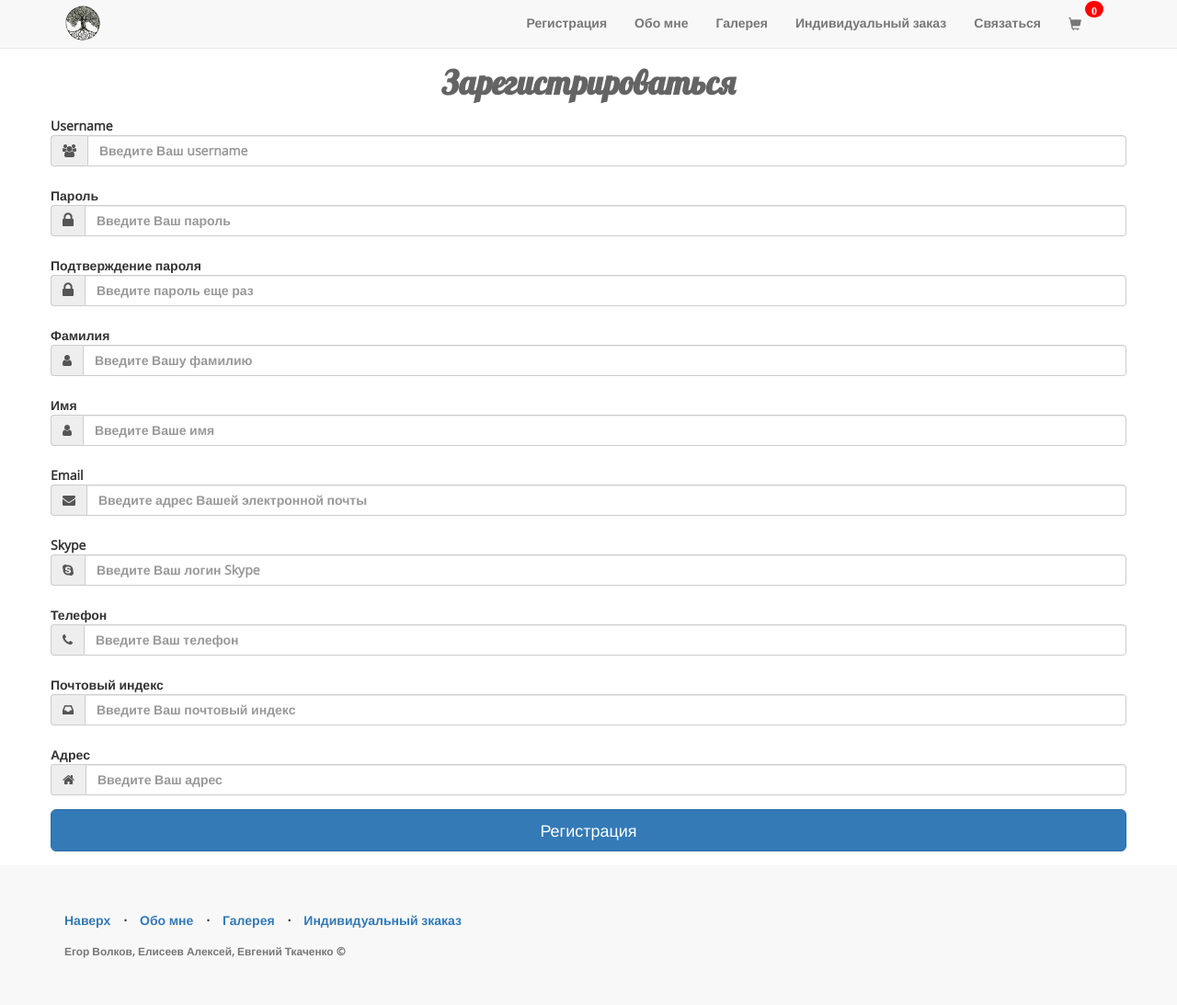
After one commit to EugenyPenepok/Wood, a Django app: page /register in a window 1280 px wide. The commit adds this page. Shown: the whole page at 92% size. Run offline with Django 3.2, Linux system fonts and the light colour scheme; some libraries are stand-ins or nearby versions.

Commit message:
Форма регистрации и исправленные шрифты

```diff
--- a/templates/base.html
+++ b/templates/base.html
@@ -16,7 +16,8 @@
     <link  href="{%  static "css/style.css" %}" rel="stylesheet">
     <!-- Custom Fonts -->
     <link href="{%  static "font-awesome/css/font-awesome.min.css" %}" rel="stylesheet" type="text/css">
-    <link href="https://fonts.googleapis.com/css?family=Lato:300,400,700,300italic,400italic,700italic" rel="stylesheet" type="text/css">
+    <link href="https://fonts.googleapis.com/css?family=Lobster" rel="stylesheet">
+    <link href="https://fonts.googleapis.com/css?family=Open+Sans" rel="stylesheet">
 
     <!-- HTML5 Shim and Respond.js IE8 support of HTML5 elements and media queries -->
     <!-- WARNING: Respond.js doesn't work if you view the page via file:// -->
--- a/templates/header.html
+++ b/templates/header.html
@@ -16,6 +16,9 @@
         <!-- Collect the nav links, forms, and other content for toggling -->
         <div class="collapse navbar-collapse" id="bs-example-navbar-collapse-1">
             <ul class="nav navbar-nav navbar-right">
+                <li>
+                     <a href="{% url 'register' %}">Регистрация</a>
+                </li>
                 <li>
                     <a href="/#about">Обо мне</a>
                 </li>
--- a/wood/static/css/style.css
+++ b/wood/static/css/style.css
@@ -25,7 +25,7 @@
 
 h1,
 h2 {
-    font-family: Helvetica, 'Lobster', cursive;
+    font-family: 'Lobster', cursive;
     font-weight: 800;
 }
 
@@ -34,7 +34,7 @@ h3,
 h4,
 h5,
 h6 {
-    font-family: "Lato", "Helvetica Neue", Helvetica, Arial, sans-serif;
+    font-family: 'Open Sans', Helvetica, Arial, sans-serif;
     font-weight: 700;
 }
 
--- a/wood/templates/product.html
+++ b/wood/templates/product.html
@@ -110,7 +110,7 @@
 
 	<div class="catalog-header">
 		<div class="col-lg-12">
-				<h1>Просмотр изделия</h1>
+				<h1>{{ product.name }}</h1>
 		</div>
 	</div>
 
--- /dev/null
+++ b/wood/templates/register.html
@@ -0,0 +1,121 @@
+{% extends "base.html" %}
+{% block rows %}
+
+<div class="container">
+    <div class="catalog-header">
+        <div class="col-lg-12">
+            <h1>Зарегистрироваться</h1>
+        </div>
+    </div>
+        <div class="main-login main-center">
+            <form class="form-horizontal" method="post" action="#">
+
+                <div class="form-group">
+                    <label for="username" class="cols-sm-2 control-label">Username</label>
+                    <div class="cols-sm-10">
+                        <div class="input-group">
+                            <span class="input-group-addon"><i class="fa fa-users fa" aria-hidden="true"></i></span>
+                            <input type="text" class="form-control" name="username" id="username"  placeholder="Введите Ваш username"/>
+                        </div>
+                    </div>
+                </div>
+
+                <div class="form-group">
+                    <label for="password" class="cols-sm-2 control-label">Пароль</label>
+                    <div class="cols-sm-10">
+                        <div class="input-group">
+                            <span class="input-group-addon"><i class="fa fa-lock fa-lg" aria-hidden="true"></i></span>
+                            <input type="password" class="form-control" name="password" id="password"  placeholder="Введите Ваш пароль"/>
+                        </div>
+                    </div>
+                </div>
+
+                <div class="form-group">
+                    <label for="confirm" class="cols-sm-2 control-label">Подтверждение пароля</label>
+                    <div class="cols-sm-10">
+                        <div class="input-group">
+                            <span class="input-group-addon"><i class="fa fa-lock fa-lg" aria-hidden="true"></i></span>
+                            <input type="password" class="form-control" name="confirm" id="confirm"  placeholder="Введите пароль еще раз"/>
+                        </div>
+                    </div>
+                </div>
+
+                <div class="form-group">
+                    <label for="name" class="cols-sm-2 control-label">Фамилия</label>
+                    <div class="cols-sm-10">
+                        <div class="input-group">
+                            <span class="input-group-addon"><i class="fa fa-user fa" aria-hidden="true"></i></span>
+                            <input type="text" class="form-control" name="last_name" id="last_name"  placeholder="Введите Вашу фамилию"/>
+                        </div>
+                    </div>
+                </div>
+
+                <div class="form-group">
+                    <label for="name" class="cols-sm-2 control-label">Имя</label>
+                    <div class="cols-sm-10">
+                        <div class="input-group">
+                            <span class="input-group-addon"><i class="fa fa-user fa" aria-hidden="true"></i></span>
+                            <input type="text" class="form-control" name="first_name" id="first_name"  placeholder="Введите Ваше имя"/>
+                        </div>
+                    </div>
+                </div>
+
+                <div class="form-group">
+                    <label for="email" class="cols-sm-2 control-label">Email</label>
+                    <div class="cols-sm-10">
+                        <div class="input-group">
+                            <span class="input-group-addon"><i class="fa fa-envelope fa" aria-hidden="true"></i></span>
+                            <input type="text" class="form-control" name="email" id="email"  placeholder="Введите адрес Вашей электронной почты"/>
+                        </div>
+                    </div>
+                </div>
+
+                <div class="form-group">
+                    <label for="email" class="cols-sm-2 control-label">Skype</label>
+                    <div class="cols-sm-10">
+                        <div class="input-group">
+                            <span class="input-group-addon"><i class="fa fa-skype fa" aria-hidden="true"></i></span>
+                            <input type="text" class="form-control" name="skype" id="skype"  placeholder="Введите Ваш логин Skype"/>
+                        </div>
+                    </div>
+                </div>
+
+                <div class="form-group">
+                    <label for="email" class="cols-sm-2 control-label">Телефон</label>
+                    <div class="cols-sm-10">
+                        <div class="input-group">
+                            <span class="input-group-addon"><i class="fa fa-phone fa" aria-hidden="true"></i></span>
+                            <input type="text" class="form-control" name="telephone" id="telephone"  placeholder="Введите Ваш телефон"/>
+                        </div>
+                    </div>
+                </div>
+
+                <div class="form-group">
+                    <label for="email" class="cols-sm-2 control-label">Почтовый индекс</label>
+                    <div class="cols-sm-10">
+                        <div class="input-group">
+                            <span class="input-group-addon"><i class="fa fa-inbox fa" aria-hidden="true"></i></span>
+                            <input type="text" class="form-control" name="postcode" id="postcode"  placeholder="Введите Ваш почтовый индекс"/>
+                        </div>
+                    </div>
+                </div>
+
+                <div class="form-group">
+                    <label for="email" class="cols-sm-2 control-label">Адрес</label>
+                    <div class="cols-sm-10">
+                        <div class="input-group">
+                            <span class="input-group-addon"><i class="fa fa-home fa" aria-hidden="true"></i></span>
+                            <input type="text" class="form-control" name="address" id="address"  placeholder="Введите Ваш адрес"/>
+                        </div>
+                    </div>
+                </div>
+
+                <div class="form-group ">
+                    <button type="button" class="btn btn-primary btn-lg btn-block login-button">Регистрация</button>
+                </div>
+            </form>
+        </div>
+    </div>
+</div>
+
+{% endblock %}
--- a/wood/urls.py
+++ b/wood/urls.py
@@ -5,6 +5,7 @@ from . import views
 urlpatterns = [
     url(r'^$', views.get_values, name='index'),
     url(r'^order$', views.get_orders, name='order'),
+    url(r'^register$', views.get_reg, name='register'),
     url(r'^category$', views.get_category, name='category'),
     url(r'^category/(?P<category_id>[0-9]+)/delete', views.category_delete, name='category_delete'),
     url(r'^category/add$', views.category_add, name='category_add'),
--- a/wood/views.py
+++ b/wood/views.py
@@ -124,3 +124,6 @@ def get_product(request, category_id, product_id):
     product = Product.objects.get(pk=product_id)
     context = {'category_id': category_id, 'product': product}
     return render(request, 'product.html', context)
+
+def get_reg(_request):
+    return render(_request, 'register.html')
```
